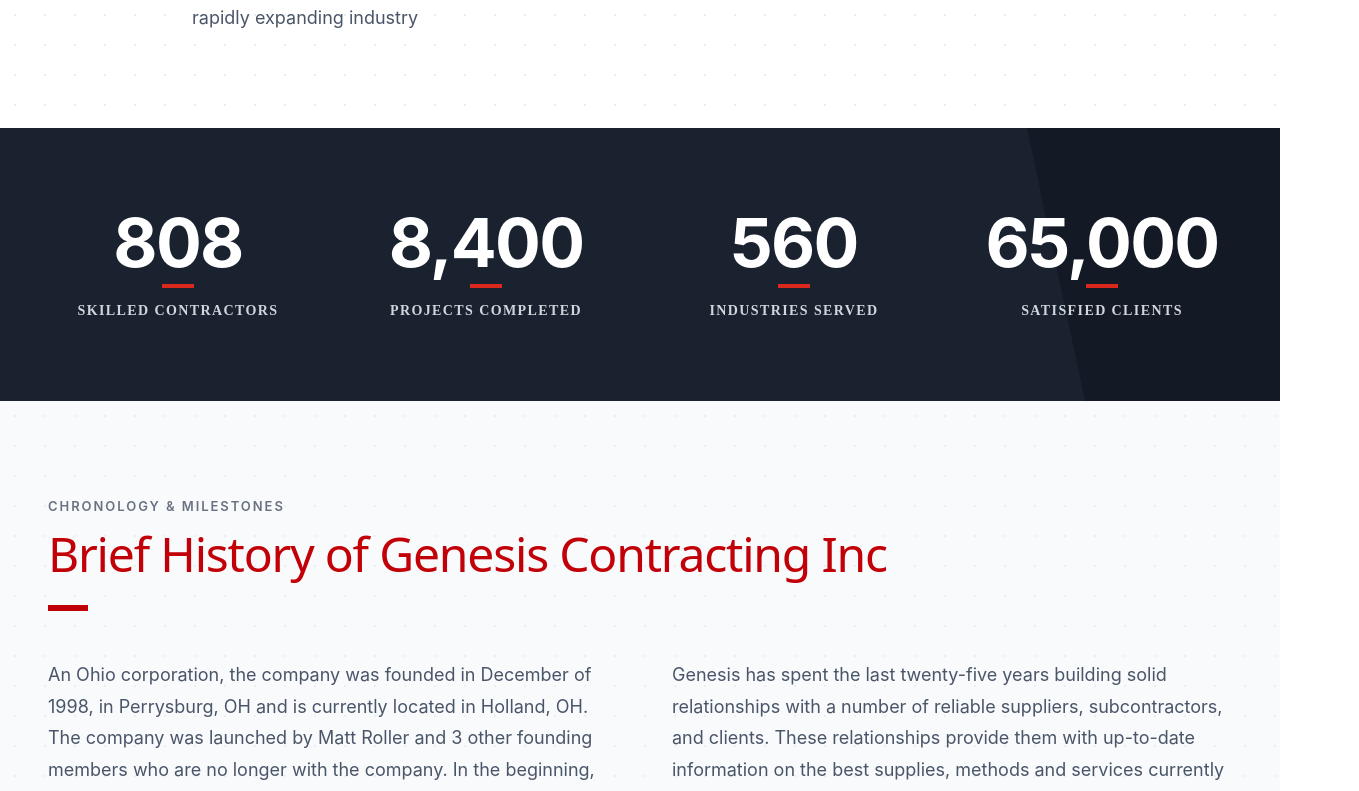
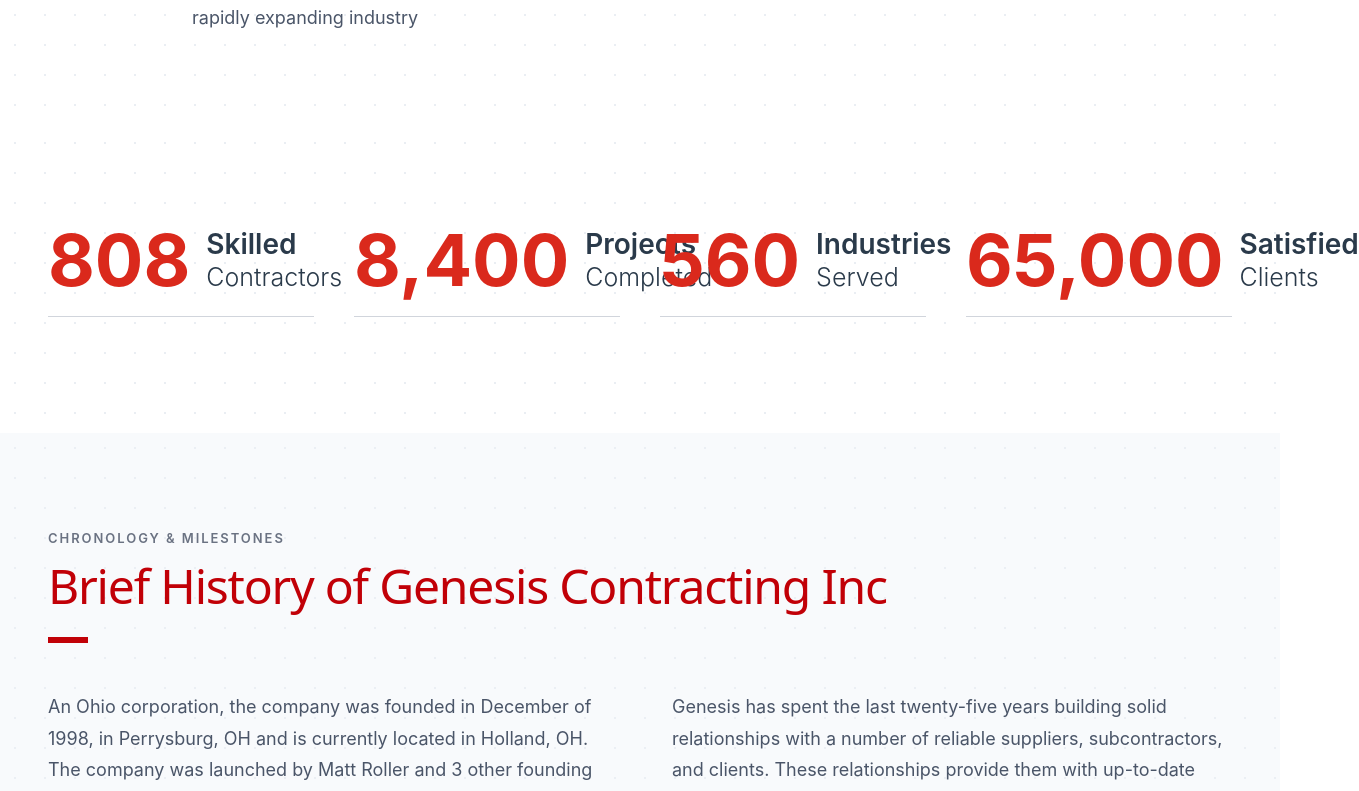
Before and after one commit to deepakbareth/genesis-ui-2, a React (Vite) app: page /genesis-ui-2/about in a window 1280 px wide. Shown: the part 1640-2431 px from the top of the page, 1359 px wide, since content can reach past the window. Built offline with nearby package versions, Linux system fonts and the light colour scheme.

Commit message:
about page complete

```diff
--- a/src/Components/About/AboutCTA.jsx
+++ b/src/Components/About/AboutCTA.jsx
@@ -2,7 +2,7 @@ import React from 'react';
 
 const AboutCTA = () => {
     return (
-        <section className="relative w-full bg-[#DA291C] py-12 md:py-16 font-sans overflow-hidden">
+        <section className="relative w-full bg-[#DA291C] py-2 md:py-5 font-sans overflow-hidden">
             {/* Subtle decorative background slash */}
             <div className="absolute inset-0 bg-red-700 opacity-20 transform -skew-x-12 translate-x-1/2 pointer-events-none"></div>
 
--- a/src/Components/About/AboutStats.jsx
+++ b/src/Components/About/AboutStats.jsx
@@ -1,43 +1,59 @@
 import React from 'react';
 
 const statsData = [
-    { value: "808", label: "Skilled Contractors" },
-    { value: "8,400", label: "Projects Completed" },
-    { value: "560", label: "Industries Served" },
-    { value: "65,000", label: "Satisfied Clients" }
+    {
+        number: "808",
+        top: "Skilled",
+        bottom: "Contractors"
+    },
+    {
+        number: "8,400",
+        top: "Projects",
+        bottom: "Completed"
+    },
+    {
+        number: "560",
+        top: "Industries",
+        bottom: "Served"
+    },
+    {
+        number: "65,000",
+        top: "Satisfied",
+        bottom: "Clients"
+    }
 ];
 
 const AboutStats = () => {
     return (
-        <section className="relative w-full bg-[#1A2230] py-16 md:py-20 font-sans overflow-hidden">
-            {/* Subtle decorative background shape */}
-            <div className="absolute top-0 right-0 w-80 h-full bg-[#141A25] transform skew-x-12 translate-x-24 z-0 pointer-events-none"></div>
+        <div className="relative w-full py-16 lg:py-24 bg-white font-sans">
+            {/* Dotted Background */}
+            <div className="absolute inset-0 z-0 opacity-40 bg-[radial-gradient(#cbd5e1_1.5px,transparent_1.5px)] bg-[size:30px_30px]"></div>
 
             <div className="relative z-10 max-w-[1400px] mx-auto px-6 lg:px-12">
-                <div className="grid grid-cols-1 sm:grid-cols-2 lg:grid-cols-4 gap-8 md:gap-12 items-center text-center">
+                <div className="grid grid-cols-1 md:grid-cols-2 lg:grid-cols-4 lg:gap-10">
+                    {statsData.map((stat, idx) => (
+                        <div key={idx} className="flex flex-col">
+                            {/* Number & Title Area */}
+                            <div className="flex items-center mb-5">
+                                {/* Big Number */}
+                                <span className="text-[56px] lg:text-[72px] font-bold text-[#DA291C] leading-none mr-4 shrink-0">
+                                    {stat.number}
+                                </span>
 
-                    {statsData.map((stat, idx) => (
-                        <div key={idx} className="flex flex-col items-center">
+                                {/* Text next to the number */}
+                                <h3 className="text-[24px] lg:text-[25px] text-[#2A3A4A] font-light leading-[1.2]">
+                                    <span className="text-[24px] font-semibold lg:text-[28px]">{stat.top}</span>
+                                    {stat.bottom && <><br /><span>{stat.bottom}</span></>}
+                                </h3>
+                            </div>
 
-                            {/* Stat Value */}
-                            <span className="text-[52px] md:text-[68px] font-bold text-white leading-none tracking-tight mb-2">
-                                {stat.value}
-                            </span>
-
-                            {/* Stat Divider */}
-                            <div className="w-8 h-1 bg-[#DA291C] mb-3"></div>
-
-                            {/* Stat Label */}
-                            <span className="text-[13px] md:text-[14px] font-bold text-gray-300 uppercase tracking-widest font-['Necto_Mono',ui-monospace]">
-                                {stat.label}
-                            </span>
-
+                            {/* Horizontal Divider Line */}
+                            <div className="w-full h-[1px] bg-gray-300 mb-5"></div>
                         </div>
                     ))}
-
                 </div>
             </div>
-        </section>
+        </div>
     );
 };
 
```
